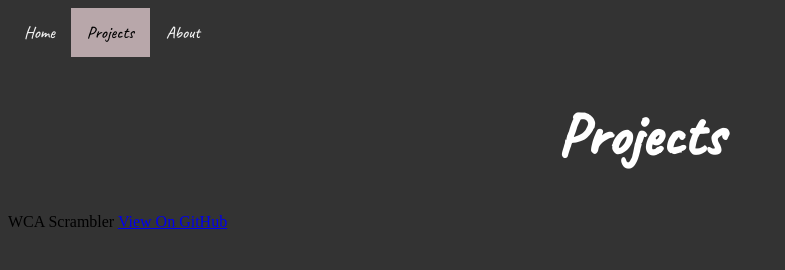
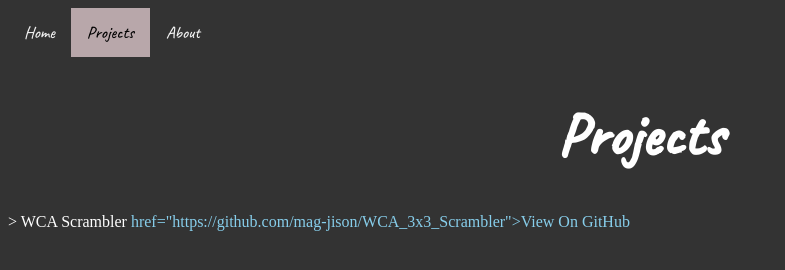
Before and after one commit to mag-jison/home, a plain HTML site: page projects.html in a window 1280 px wide. Shown: the whole page, without its empty margins (0-785 px from the left). Drawn offline with Linux system fonts and the light colour scheme.

Commit message:
Update projects.html

```diff
--- a/projects.html
+++ b/projects.html
@@ -20,8 +20,8 @@
 	    <h1 style = "font-size:60px; font-family: 'Caveat', cursive;"> Projects </h1>
     </div>
 
-    <p color: white> WCA Scrambler
-    <a href="https://github.com/mag-jison/WCA_3x3_Scrambler">View On GitHub</a>
+    <p style="color:white">> WCA Scrambler
+    <a style="color:skyblue;"> href="https://github.com/mag-jison/WCA_3x3_Scrambler">View On GitHub</a>
      </p>
 
   </body>
```
